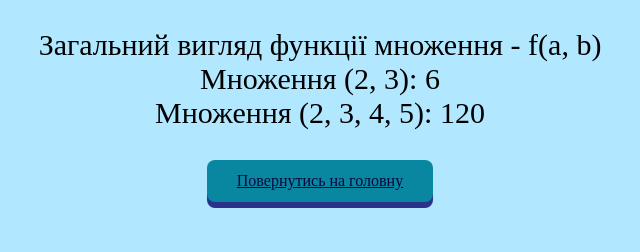
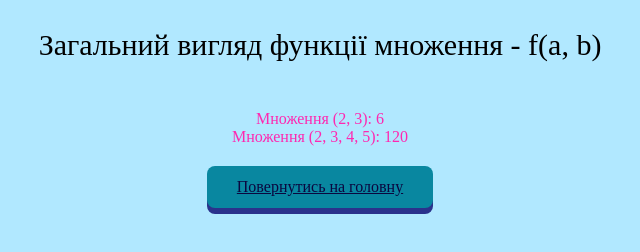
Before and after one commit to VickyNipruk/lab13, a plain HTML site: page lab3_8.html in a window 1280 px wide. Shown: the whole page, without its empty margins (320-960 px from the left). Drawn offline with Linux system fonts and the light colour scheme.

Commit message:
Update lab3_8.html

```diff
--- a/lab3_8.html
+++ b/lab3_8.html
@@ -18,7 +18,7 @@
 				return result;
 			}
 
-			document.write('<p style="color: black; font-size: 30px">Загальний вигляд функції множення - f(a, b) <br>');
+			document.write('<p style="color: black; font-size: 30px">Загальний вигляд функції множення - f(a, b) </p> <br>');
 			document.write("Множення (2, 3): ", multiply(2, 3), "<br>");
 			document.write("Множення (2, 3, 4, 5): ", multiply(2, 3, 4, 5), "<br>");
 		</script>
```
